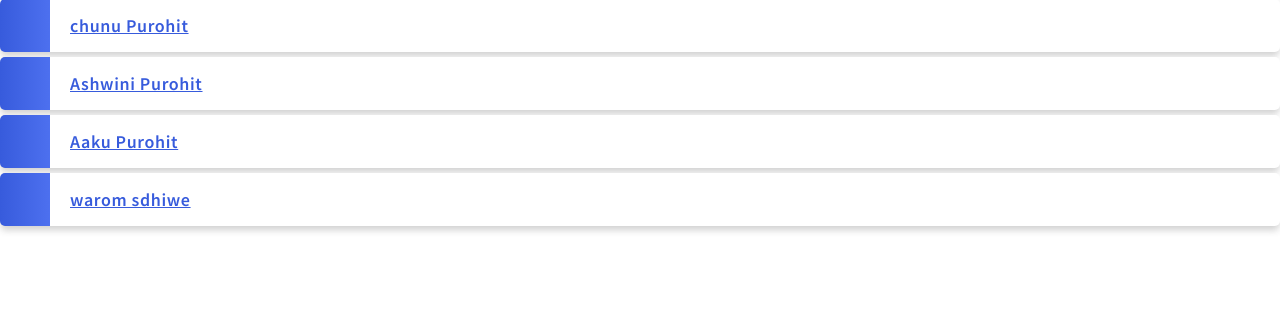
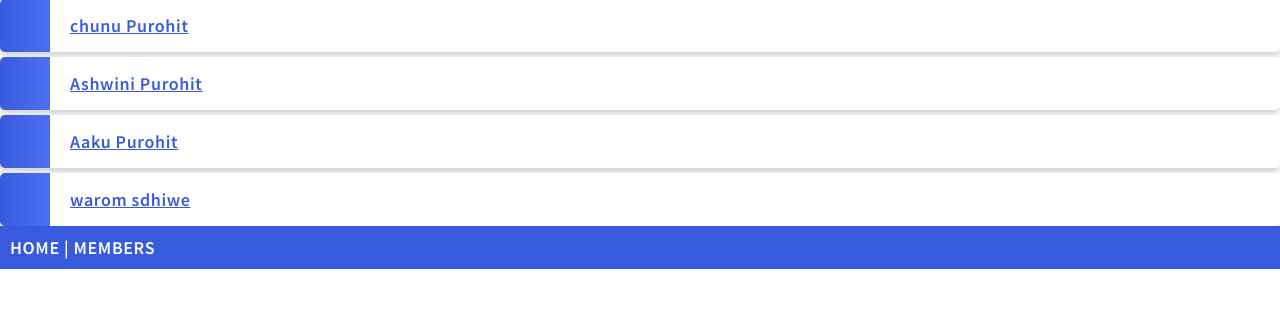
Before and after one commit to CoderXash9/Django-Learning, a Django app: page /members/ in a window 1280 px wide. Shown: the part 367-682 px from the top of the page. Run offline with Django 5.2, Linux system fonts and the light colour scheme; data comes from the database, SQL or seed files in the repository.

Commit message:
inserting div , so that all the pages have same navigation

```diff
--- a/01_First_Project/first_project/members/templates/master.html
+++ b/01_First_Project/first_project/members/templates/master.html
@@ -11,5 +11,10 @@
 {% block content %}
 {% endblock %}
 
+<div class="topnav">
+  <a href="/">HOME</a> |
+  <a href="/members">MEMBERS</a>
+</div>
+
 </body>
 </html>
```
